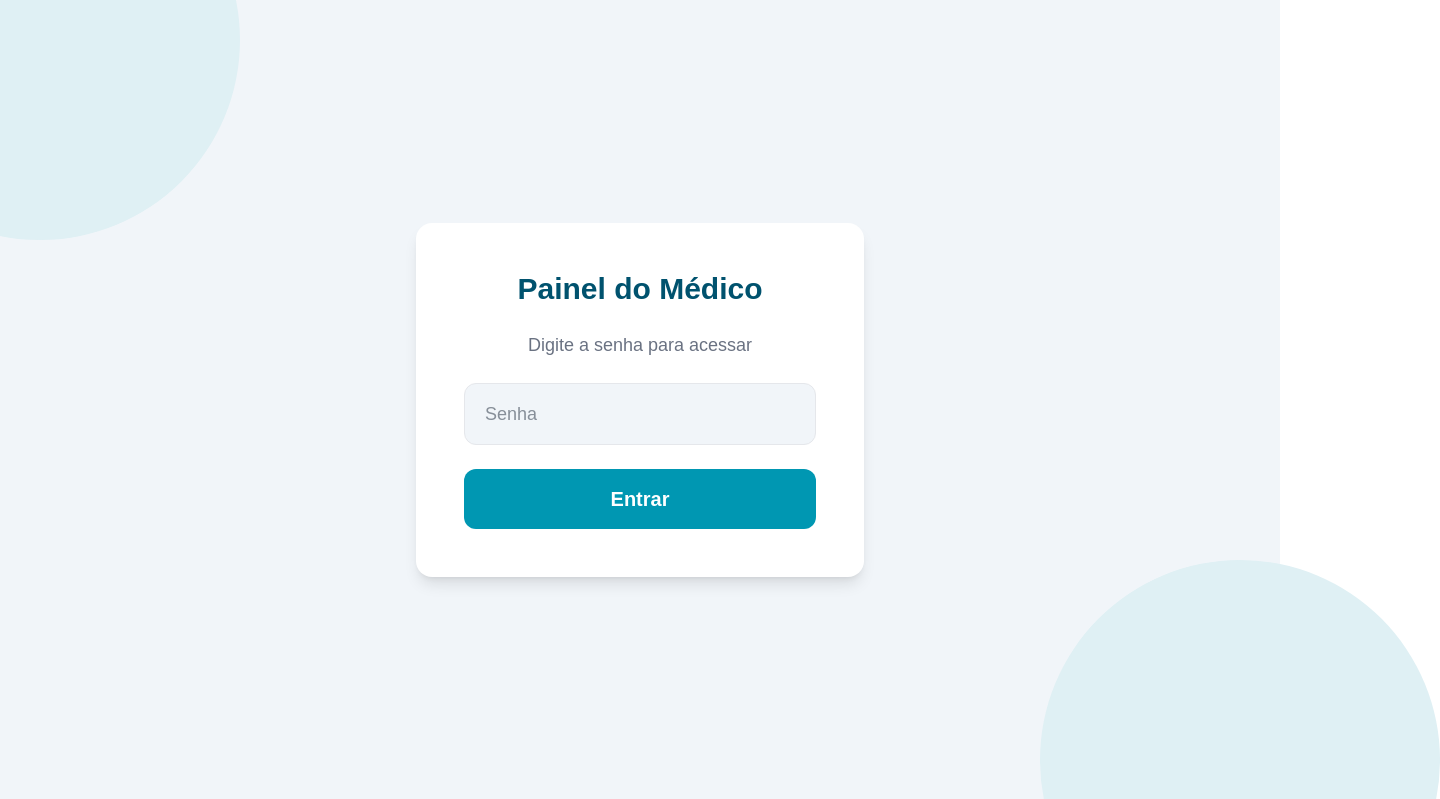
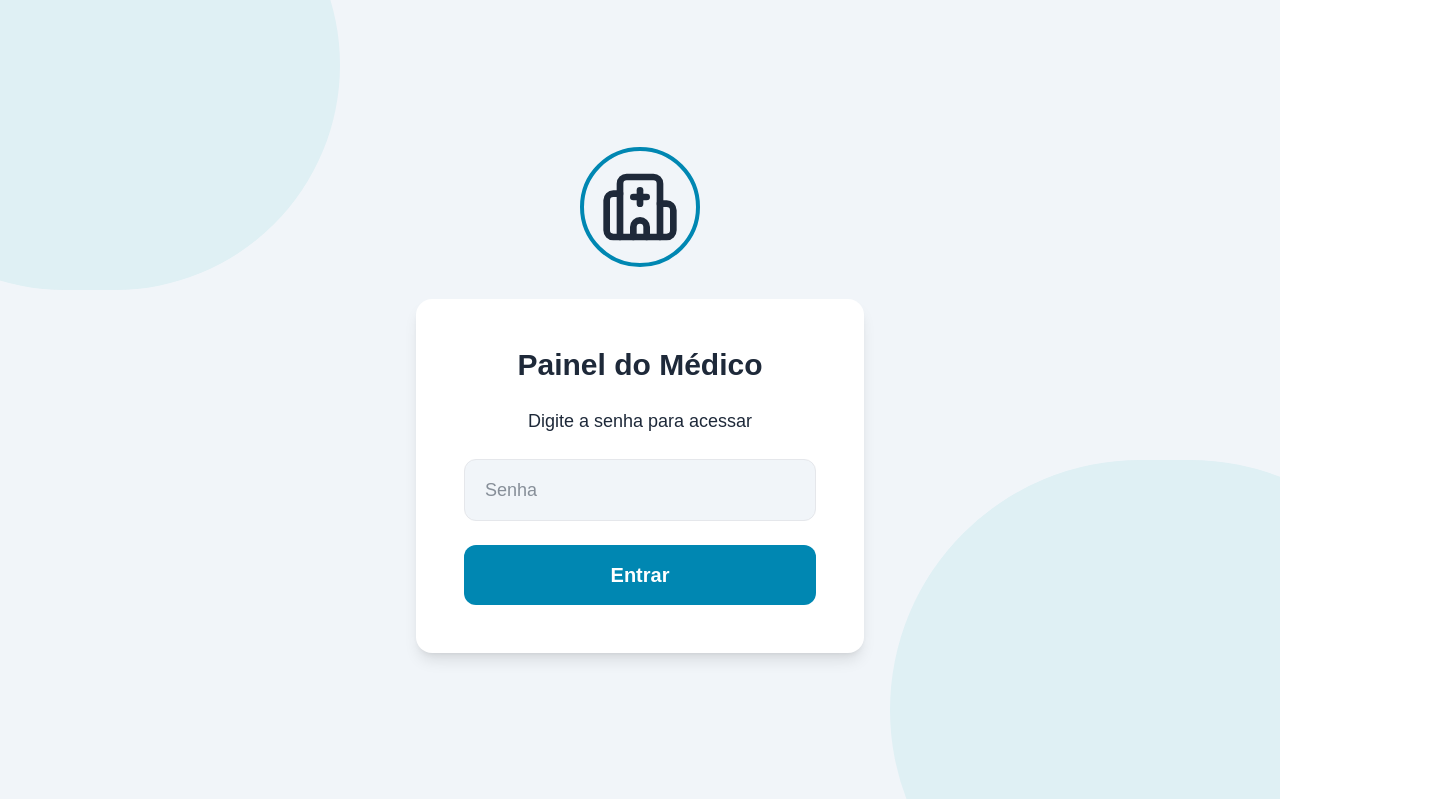
Before and after one commit to cauahenriquereis/fetin-project-frontend, a Next.js app: page /medico in a window 1280 px wide. Shown: the top 799 px of the page, 1440 px wide, since content can reach past the window. Built offline with nearby package versions, Linux system fonts and the light colour scheme.

Commit message:
fix: minor style adjustments on medico page

```diff
--- a/app/medico/page.tsx
+++ b/app/medico/page.tsx
@@ -1,5 +1,6 @@
 "use client";
 import { useState, useEffect } from "react";
+import { Hospital } from "lucide-react";
 
 type PatientOutput = {
   id: number;
@@ -335,13 +336,18 @@ export default function Medico() {
 
  if (!logado) {
   return (
-    <main className="min-h-screen bg-slate-100 flex flex-col items-center justify-center gap-8 overflow-hidden">
-      <div className="absolute top-0 left-0 w-[400px] h-[400px] bg-[#dff0f4] rounded-full -translate-x-40 -translate-y-40"></div>
-      <div className="absolute bottom-0 right-0 w-[400px] h-[400px] bg-[#dff0f4] rounded-full translate-x-40 translate-y-40"></div>
+    <main className="min-h-screen bg-slate-100 flex flex-col items-center justify-center gap-8 overflow-hidden relative">
+
+      <div className="border-4 border-[#0087b2] rounded-full p-4">
+        <Hospital size={80} className="text-gray-800" />
+      </div>
+
+      <div className="absolute top-0 left-0 w-[500px] h-[450px] bg-[#dff0f4] rounded-full -translate-x-40 -translate-y-40"></div>
+      <div className="absolute bottom-0 right-0 w-[550px] h-[500px] bg-[#dff0f4] rounded-full translate-x-40 translate-y-40"></div>
 
       <div className="bg-white rounded-2xl shadow-lg p-12 flex flex-col items-center gap-6 w-full max-w-md z-10">
-        <h1 className="text-3xl font-bold text-[#00526e]">Painel do Médico</h1>
-        <p className="text-gray-500 text-lg">Digite a senha para acessar</p>
+        <h1 className="text-3xl font-bold text-gray-800">Painel do Médico</h1>
+        <p className="text-lg text-gray-800">Digite a senha para acessar</p>
 
         <input
           type="password"
@@ -354,7 +360,7 @@ export default function Medico() {
         <button
           disabled={loadingLogin}
           onClick={fazerLogin}
-          className="bg-[#0097b2] hover:bg-[#00526e] text-white font-bold px-12 py-4 rounded-xl text-xl transition-colors w-full disabled:opacity-50"
+          className="bg-[#0087b2] hover:bg-[#00526d] text-white font-bold px-12 py-4 rounded-xl text-xl transition-colors w-full disabled:opacity-50"
         >
           {loadingLogin ? "Entrando..." : "Entrar"}
         </button>
--- a/app/page.tsx
+++ b/app/page.tsx
@@ -8,7 +8,7 @@ export default function Home() {
 
 
       <div className="border-4 border-[#0087b2] rounded-full p-4">
-        <Hospital size={60} className="text-gray-800" />
+        <Hospital size={80} className="text-gray-800" />
       </div>
 
       <div className="absolute top-0 left-0 w-[500px] h-[400px] bg-[#dff0f4] rounded-full -translate-x-40 -translate-y-40">
```
